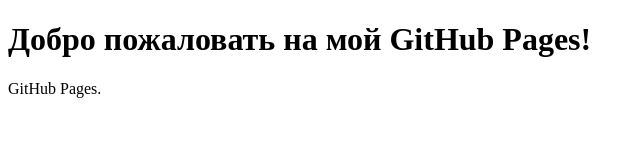
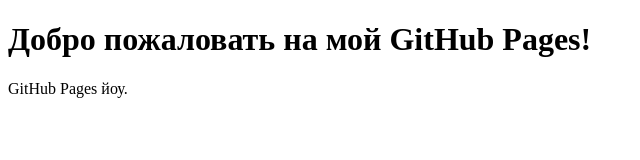
Before and after one commit to lasukpan/Calculater, a plain HTML site: page index.html in a window 1280 px wide. Shown: the full height of the page, 0-640 px from the left. Drawn offline with Linux system fonts and the light colour scheme.

Commit message:
Update index.html

```diff
--- a/index.html
+++ b/index.html
@@ -7,6 +7,6 @@
 </head>
 <body>
     <h1>Добро пожаловать на мой GitHub Pages!</h1>
-    <p> GitHub Pages.</p>
+    <p> GitHub Pages йоу.</p>
 </body>
 </html>
```
